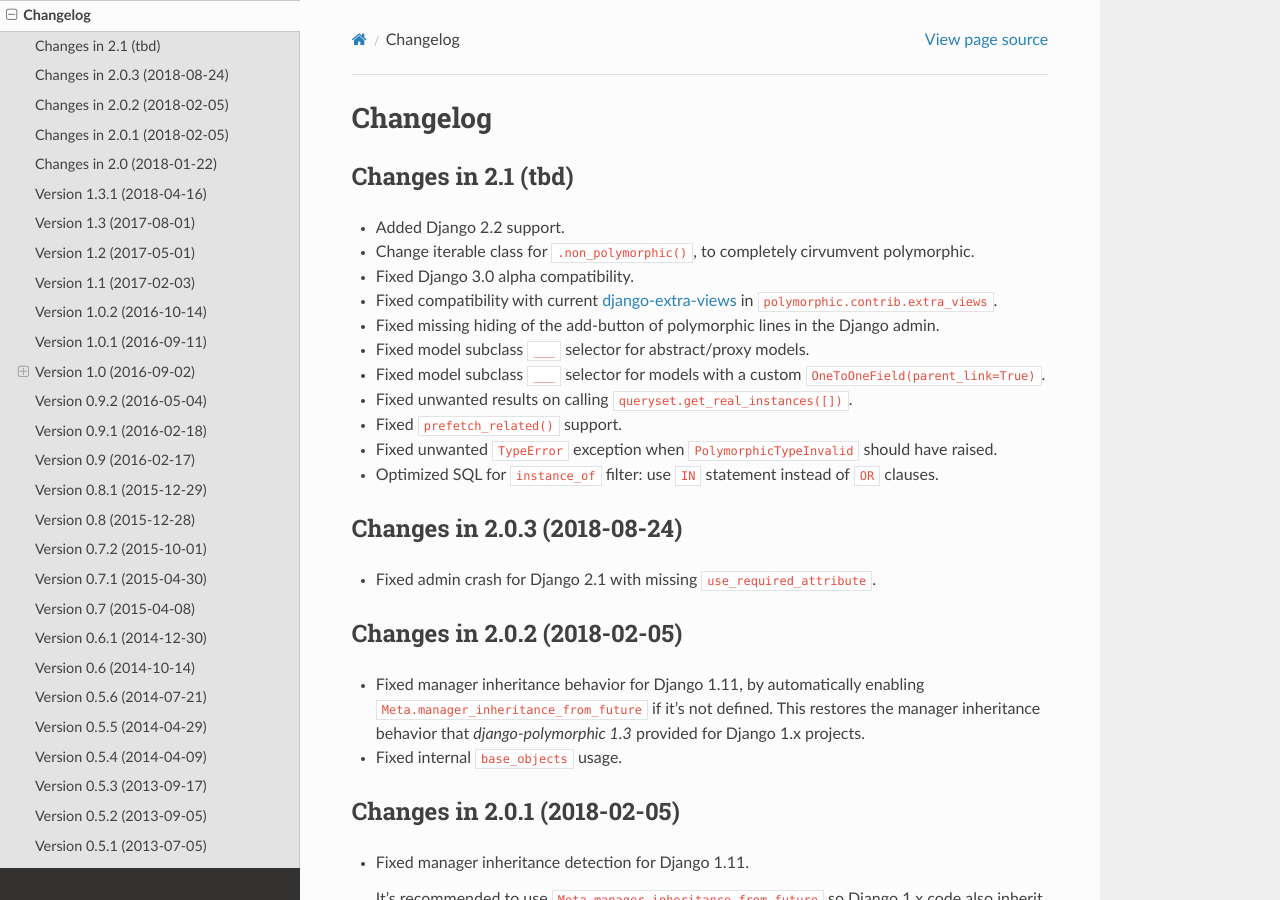
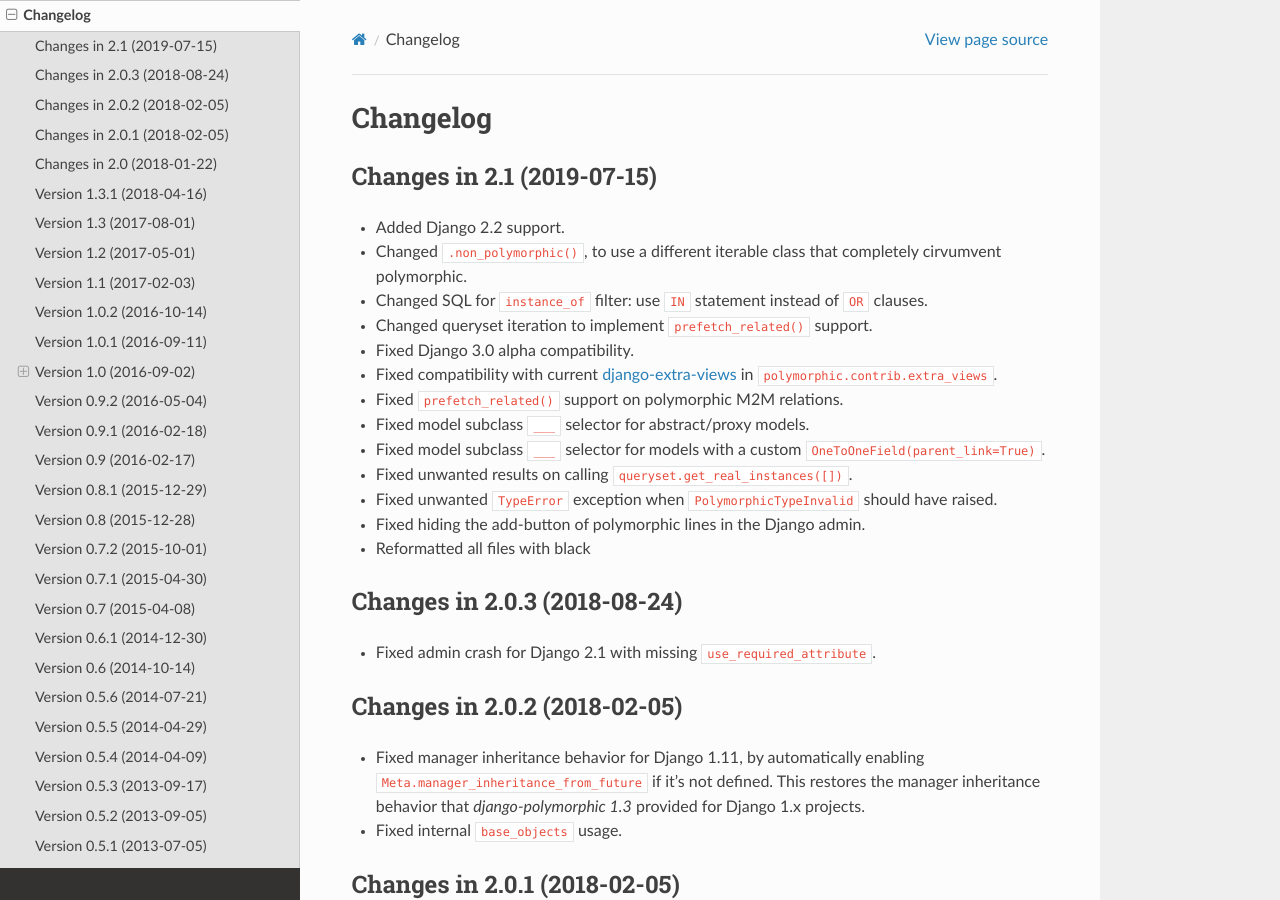
Before and after one commit to jazzband/django-polymorphic, a Sphinx documentation site: the page built from docs/changelog.rst, in a window 1280 px wide and 900 px high. Built offline with Sphinx 7.4.7 and the Read the Docs theme 2.0.0, drawn with Linux system fonts in a browser that asks for light colours.

Commit message:
Bump to v2.1

```diff
--- a/docs/changelog.rst
+++ b/docs/changelog.rst
@@ -1,20 +1,22 @@
 Changelog
 =========
 
-Changes in 2.1 (tbd)
---------------------
+Changes in 2.1 (2019-07-15)
+---------------------------
 
 * Added Django 2.2 support.
-* Change iterable class for ``.non_polymorphic()``, to completely cirvumvent polymorphic.
+* Changed ``.non_polymorphic()``, to use a different iterable class that completely cirvumvent polymorphic.
+* Changed SQL for ``instance_of`` filter: use ``IN`` statement instead of ``OR`` clauses.
+* Changed queryset iteration to implement ``prefetch_related()`` support.
 * Fixed Django 3.0 alpha compatibility.
 * Fixed compatibility with current django-extra-views_ in ``polymorphic.contrib.extra_views``.
-* Fixed missing hiding of the add-button of polymorphic lines in the Django admin.
+* Fixed ``prefetch_related()`` support on polymorphic M2M relations.
 * Fixed model subclass ``___`` selector for abstract/proxy models.
 * Fixed model subclass ``___`` selector for models with a custom ``OneToOneField(parent_link=True)``.
 * Fixed unwanted results on calling ``queryset.get_real_instances([])``.
-* Fixed ``prefetch_related()`` support.
 * Fixed unwanted ``TypeError`` exception when ``PolymorphicTypeInvalid`` should have raised.
-* Optimized SQL for ``instance_of`` filter: use ``IN`` statement instead of ``OR`` clauses.
+* Fixed hiding the add-button of polymorphic lines in the Django admin.
+* Reformatted all files with black
 
 
 Changes in 2.0.3 (2018-08-24)
--- a/docs/conf.py
+++ b/docs/conf.py
@@ -61,9 +61,9 @@
 # built documents.
 #
 # The short X.Y version.
-version = "2.0.3"
+version = "2.1"
 # The full version, including alpha/beta/rc tags.
-release = "2.0.3"
+release = "2.1"
 
 # The language for content autogenerated by Sphinx. Refer to documentation
 # for a list of supported languages.
--- a/setup.cfg
+++ b/setup.cfg
@@ -1,6 +1,6 @@
 [metadata]
 name = django-polymorphic
-version = 2.0.3
+version = 2.1
 description = Seamless polymorphic inheritance for Django models
 long_description = file:README.rst
 author = Bert Constantin
```
